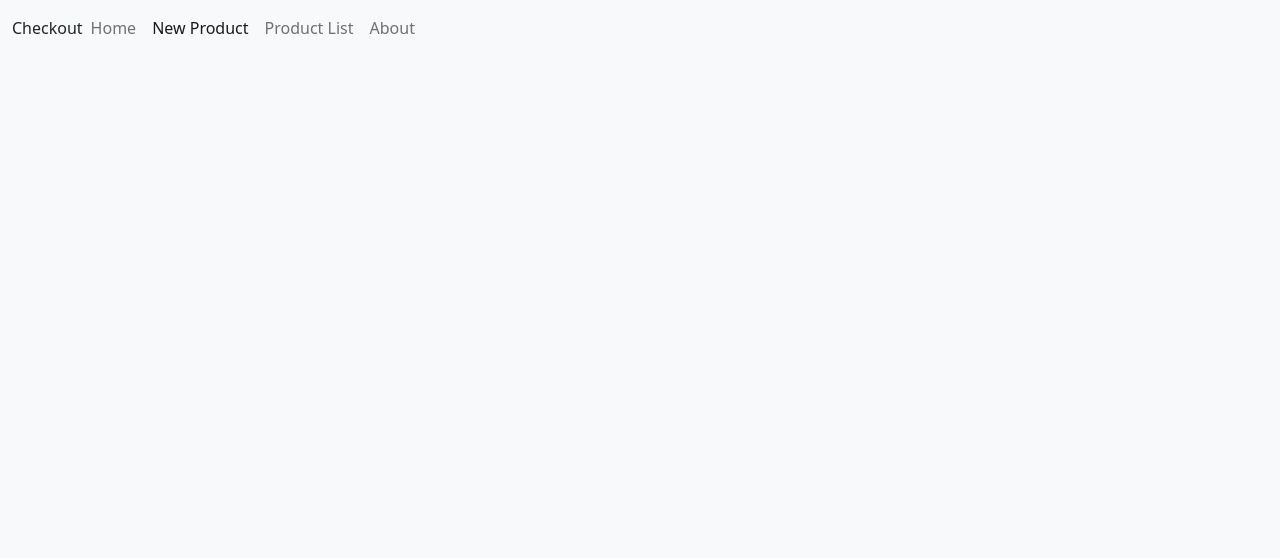
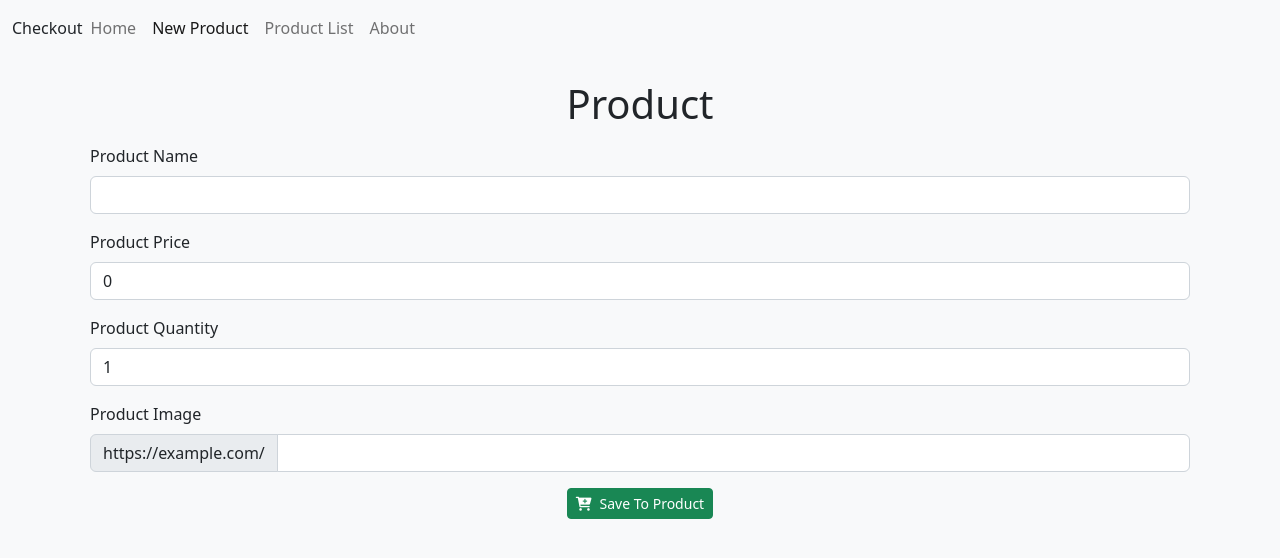
Before and after one commit to erhanatalan/Checkout_Page_React, a React (Create React App) app: page /new-product in a window 1280 px wide. Shown: the top 558 px of the page. Built offline with nearby package versions, Linux system fonts and the light colour scheme.

Commit message:
product form

```diff
--- a/src/components/ProductForm.jsx
+++ b/src/components/ProductForm.jsx
@@ -4,58 +4,66 @@ const ProductForm = ({ formData,handleChange,handleSubmit, text }) => {
   return (
     <article id="add-product" className="mb-4 mt-4">
       <h1 className="text-center">Product</h1>
-      <form class="p-2">
-        <div class="mb-3">
-          <label for="add-name" class="form-label">
+      <form className="p-2" onSubmit={handleSubmit}>
+        <div className="mb-3">
+          <label for="add-name" className="form-label">
             Product Name
           </label>
           <input
             type="text"
-            class="form-control"
-            id="add-name"
+            className="form-control"
+            id="name"
+            value={formData.name}
+            onChange={handleChange}
             required
           />
         </div>
-        <div class="mb-3">
-          <label for="add-price" class="form-label">
+        <div className="mb-3">
+          <label for="add-price" className="form-label">
             Product Price
           </label>
           <input
             type="number"
-            class="form-control"
-            id="add-price"
+            className="form-control"
+            id="price"
+            value={formData.price}
+            onChange={handleChange}
             required
           />
         </div>
-        <div class="mb-3">
-          <label for="add-quantity" class="form-label">
+        <div className="mb-3">
+          <label for="add-quantity" className="form-label">
             Product Quantity
           </label>
           <input
             type="number"
-            class="form-control"
-            id="add-quantity"
+            className="form-control"
+            id="amount"
+            value={formData.amount}
+            onChange={handleChange}
             required
           />
         </div>
-        <label for="add-image" class="form-label">
+        <label for="add-image" className="form-label">
           Product Image
         </label>
-        <div class="input-group mb-3">
-          <span class="input-group-text" id="basic-addon3">
+        <div className="input-group mb-3">
+          <span className="input-group-text" id="basic-addon3">
             https://example.com/
           </span>
           <input
             type="url"
-            class="form-control"
-            id="add-image"
+            className="form-control"
+            id="image"
+            value={formData.image}
+            onChange={handleChange}
             aria-describedby="basic-addon3"
             required
           />
         </div>
-        <div class="text-center">
-          <button type="submit" class="add-to-cart btn btn-success btn-sm">
-            <i class="fa-solid fa-cart-plus me-2"></i>Save To Product
+        <div className="text-center">
+          <button type="submit" className="add-to-cart btn btn-success btn-sm">
+            <i className="fa-solid fa-cart-plus me-2"></i>Save To Product
           </button>
         </div>
       </form>
--- a/src/pages/Main.jsx
+++ b/src/pages/Main.jsx
@@ -1,6 +1,3 @@
-import React from "react";
-
-
 
 const Main = () => {
 
--- a/src/pages/NewProduct.jsx
+++ b/src/pages/NewProduct.jsx
@@ -1,14 +1,36 @@
+import axios from "axios";
+import { useState } from "react";
+import ProductForm from "../components/ProductForm";
 
 
+const initialState={
+  name:"",
+  image:"",
+  price:0,
+  dampingRate:0.8,
+  amount:1,
+}
+const NewProduct = () => {
+  const url = process.env.REACT_APP_API_URL;
+  const [formData, setFormData] = useState(initialState)
+  const handleChange = (e)=>{
+    setFormData({...formData, [e.terget.id]:e.target.value})
+  }
+  const handleSubmit= async(e)=>{
+    e.preventDefault();
+    try{
+      await axios.post(url, formData)
+      setFormData(initialState);
+    }catch(error){
+      console.log(error);
+    }
 
-const NewProduct = () => {
-
-
-  return (
+  }
+  return(
     <div className='container'>
-
+      <ProductForm handleChange={handleChange} handleSubmit={handleSubmit} formData={formData}/>
     </div>
-  );
+  )
 }
 
 export default NewProduct
```
